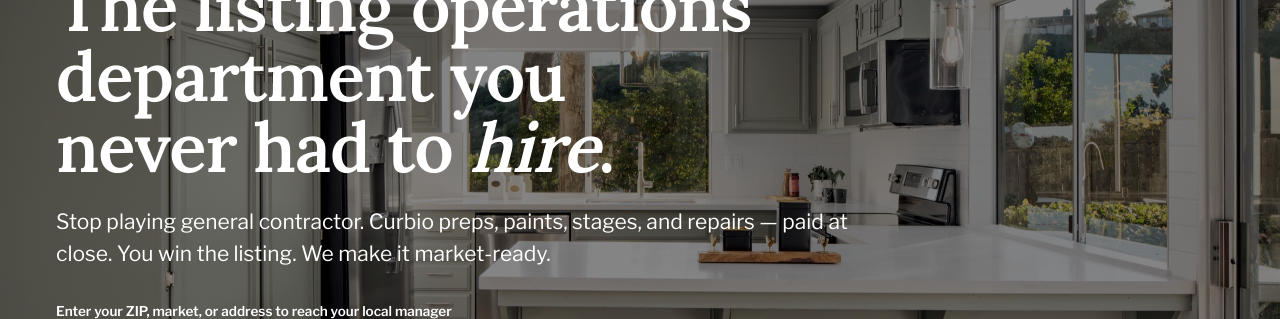
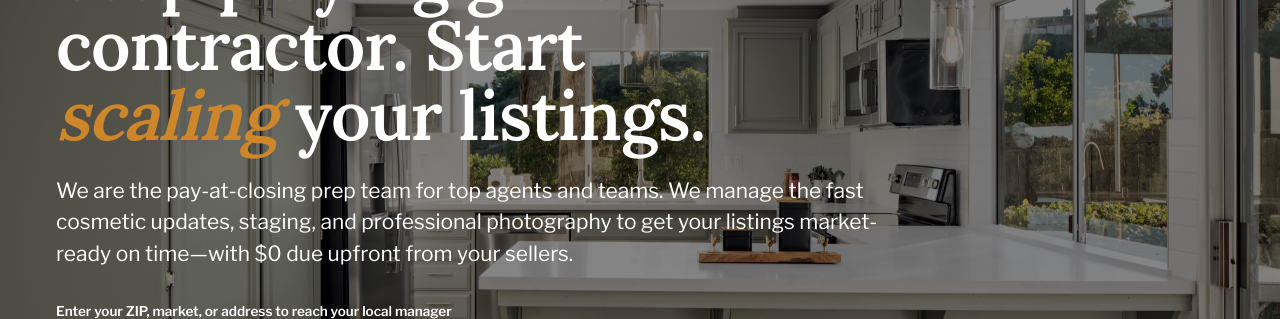
Before and after one commit to grudman1/curbio-web, a Next.js app: page /home-preview in a window 1280 px wide. Shown: the part 182-501 px from the top of the page. Built offline with nearby package versions, Linux system fonts and the light colour scheme; no server answers.

Commit message:
copy: sharpen homepage hero positioning (#115)

```diff
--- a/components/home/HomeHero.tsx
+++ b/components/home/HomeHero.tsx
@@ -64,11 +64,12 @@ export function HomeHero() {
           <span aria-hidden="true">4.8/5 stars from 1,776 Featured Customers</span>
         </a>
         <h1>
-          The listing operations department you never had to <em>hire</em>.
+          Stop playing general contractor. Start <em>scaling</em> your listings.
         </h1>
         <p className="c-hero-sub">
-          Stop playing general contractor. Curbio preps, paints, stages, and repairs — paid at
-          close. You win the listing. We make it market-ready.
+          We are the pay-at-closing prep team for top agents and teams. We manage the fast
+          cosmetic updates, staging, and professional photography to get your listings
+          market-ready on time—with $0 due upfront from your sellers.
         </p>
         <div className="c-hero-form">
           <label className="c-hero-formlabel" htmlFor="c-zip">
--- a/components/site/site.css
+++ b/components/site/site.css
@@ -384,7 +384,7 @@
   line-height: 1.02; letter-spacing: -0.015em; color: var(--color-text-inverse);
   margin: 0; max-width: 13.5em; text-wrap: balance; text-shadow: none;
 }
-.c-hero h1 em { color: inherit; font-style: italic; }
+.c-hero h1 em { color: var(--color-accent); font-style: italic; }
 .c-hero-sub {
   font-family: var(--font-family-sans); font-weight: 450; font-size: 21px; line-height: 1.5;
   color: #fff; margin: 24px 0 0; max-width: 58ch; text-wrap: pretty; text-shadow: none;
```
